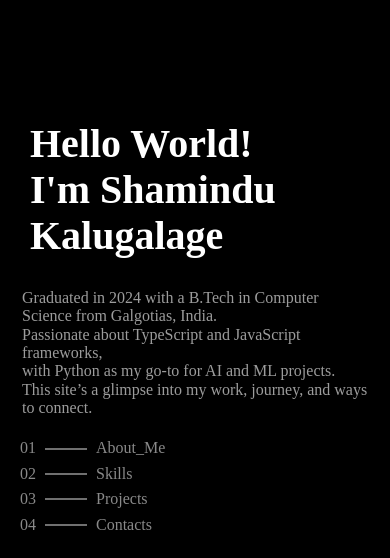
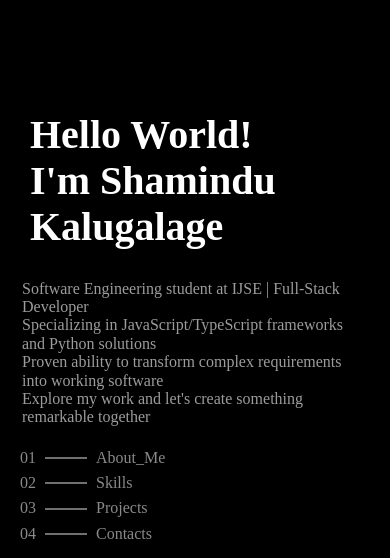
Before and after one commit to Shamindu-8845/My_Portfolio, a plain HTML site: page index.html in a window 390 px wide. Shown: the top 558 px of the page. Drawn offline with Linux system fonts and the light colour scheme.

Commit message:
introducation complete

```diff
--- a/index.html
+++ b/index.html
@@ -30,10 +30,10 @@
                     <h1 class="tittle-txt">Hello World!<br>
                         I'm Shamindu Kalugalage</h1>
                     <p class="txt">
-                        Graduated in 2024 with a B.Tech in Computer Science from Galgotias, India.<br>
-                        Passionate about TypeScript and JavaScript frameworks,<br>
-                        with Python as my go-to for AI and ML projects.<br>
-                        This site’s a glimpse into my work, journey, and ways to connect.
+                        Software Engineering student at IJSE | Full-Stack Developer<br>
+                        Specializing in JavaScript/TypeScript frameworks and Python solutions<br>
+                        Proven ability to transform complex requirements into working software<br>
+                        Explore my work and let's create something remarkable together
                     </p>
                     <ul id="main-left-fixed-section-nav-link">
                         <li><a class="menu-item" href="#About-Me-Section">01&nbsp;<hr>&nbsp;About_Me</a></li>
--- a/style/style.css
+++ b/style/style.css
@@ -674,7 +674,7 @@ textarea {
         grid-template-columns: 1fr;
         z-index: 1500;
         background-color: lightblue;
-
+        overflow: hidden;
     }
     #main-left-fixed-section{
         position: sticky;
@@ -686,6 +686,7 @@ textarea {
         bottom: 0;
         margin: auto;*/
         z-index: 9999;
+        overflow: hidden;
     }
     .main>#main-right-fixed-section{
         position: relative;
@@ -697,6 +698,7 @@ textarea {
         bottom: 0;*/
         margin: auto;
         z-index: 9999;
+        overflow: hidden;
     }
     .right{
         position: relative;
```
